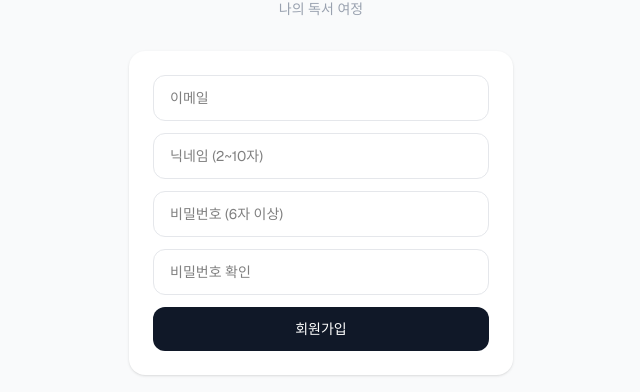
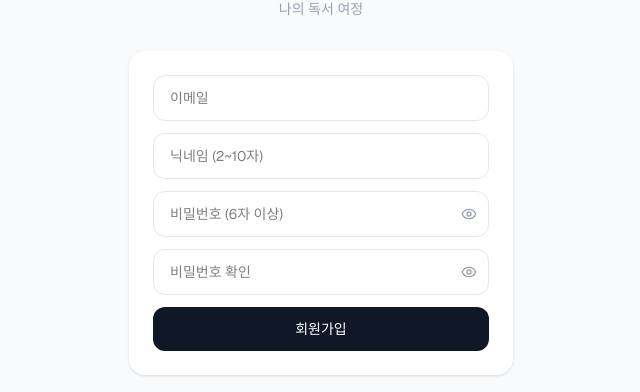
Before and after one commit to itagmi/xydk-books, a Next.js app: page /signup in a window 1280 px wide. Shown: the part 271-663 px from the top of the page, without its empty margins (319-959 px from the left). Built offline with nearby package versions, Linux system fonts and the light colour scheme; no server answers.

Commit message:
회원가입: 비밀번호 표시 토글, 실시간 일치 여부 표시

```diff
--- a/src/app/signup/page.tsx
+++ b/src/app/signup/page.tsx
@@ -3,6 +3,7 @@
 import { useState, useEffect } from 'react';
 import Link from 'next/link';
 import { useRouter } from 'next/navigation';
+import { Eye, EyeOff } from 'lucide-react';
 import { createClient } from '@/lib/supabase/client';
 
 type DoneReason = 'new' | 'existing';
@@ -15,12 +16,17 @@ export default function SignupPage() {
   const [nickname, setNickname] = useState('');
   const [password, setPassword] = useState('');
   const [confirm, setConfirm] = useState('');
+  const [showPassword, setShowPassword] = useState(false);
+  const [showConfirm, setShowConfirm] = useState(false);
   const [loading, setLoading] = useState(false);
   const [error, setError] = useState('');
   const [done, setDone] = useState<DoneReason | null>(null);
   const [resending, setResending] = useState(false);
   const [resendMsg, setResendMsg] = useState('');
   const [countdown, setCountdown] = useState(0);
+
+  const passwordMismatch = confirm.length > 0 && password !== confirm;
+  const passwordMatch = confirm.length > 0 && password === confirm;
 
   useEffect(() => {
     if (countdown <= 0) return;
@@ -123,7 +129,6 @@ export default function SignupPage() {
                   <p className="mt-2 text-sm text-gray-400">
                     {email}로 인증 링크를 보냈습니다.
                   </p>
-
                   <button
                     type="button"
                     onClick={handleResend}
@@ -136,7 +141,6 @@ export default function SignupPage() {
                         ? `${countdown}초 후 재전송 가능`
                         : '인증 이메일 다시 보내기'}
                   </button>
-
                   {resendMsg && (
                     <p className="mt-2 text-xs text-gray-400">{resendMsg}</p>
                   )}
@@ -169,24 +173,56 @@ export default function SignupPage() {
                 autoComplete="nickname"
                 className={inputCls}
               />
+              <div className="relative">
                 <input
-                type="password"
+                  type={showPassword ? 'text' : 'password'}
                   value={password}
                   onChange={(e) => setPassword(e.target.value)}
                   placeholder="비밀번호 (6자 이상)"
                   required
                   autoComplete="new-password"
-                className={inputCls}
+                  className={`${inputCls} pr-11`}
                 />
+                <button
+                  type="button"
+                  onClick={() => setShowPassword((v) => !v)}
+                  className="absolute right-3 top-1/2 -translate-y-1/2 text-gray-400 hover:text-gray-600"
+                  tabIndex={-1}
+                >
+                  {showPassword ? <EyeOff className="h-4 w-4" /> : <Eye className="h-4 w-4" />}
+                </button>
+              </div>
+              <div className="relative">
                 <input
-                type="password"
+                  type={showConfirm ? 'text' : 'password'}
                   value={confirm}
                   onChange={(e) => setConfirm(e.target.value)}
                   placeholder="비밀번호 확인"
                   required
                   autoComplete="new-password"
-                className={inputCls}
+                  className={`${inputCls} pr-11 ${
+                    passwordMismatch
+                      ? 'border-red-300 focus:ring-red-200'
+                      : passwordMatch
+                        ? 'border-green-300 focus:ring-green-200'
+                        : ''
+                  }`}
                 />
+                <button
+                  type="button"
+                  onClick={() => setShowConfirm((v) => !v)}
+                  className="absolute right-3 top-1/2 -translate-y-1/2 text-gray-400 hover:text-gray-600"
+                  tabIndex={-1}
+                >
+                  {showConfirm ? <EyeOff className="h-4 w-4" /> : <Eye className="h-4 w-4" />}
+                </button>
+              </div>
+              {passwordMismatch && (
+                <p className="text-xs text-red-500">비밀번호가 일치하지 않습니다.</p>
+              )}
+              {passwordMatch && (
+                <p className="text-xs text-green-500">비밀번호가 일치합니다.</p>
+              )}
               {error && <p className="text-xs text-red-500">{error}</p>}
               <button
                 type="submit"
```
Lines whose indentation alone changed are shown as unchanged.
